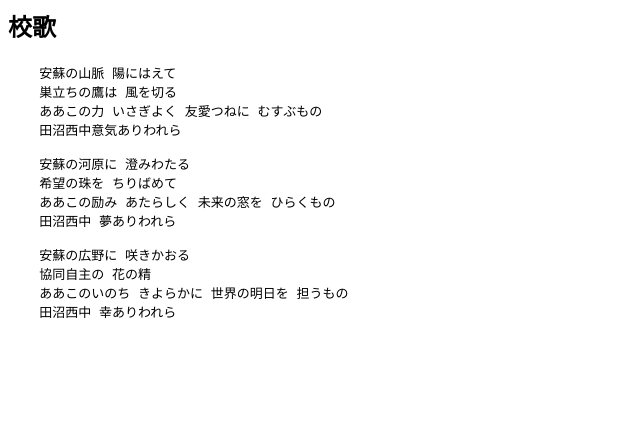
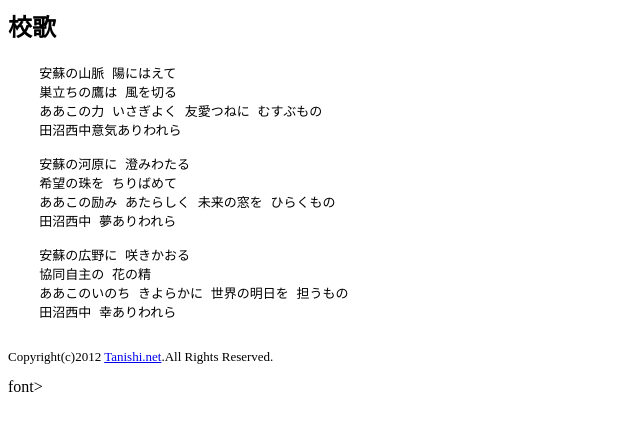
Before and after one commit to iiducca/tanishi-net.github.io, a plain HTML site: page index.html in a window 1280 px wide. Shown: the whole page, without its empty margins (0-640 px from the left). Drawn offline with Linux system fonts and the light colour scheme.

Commit message:
Update index.html

```diff
--- a/index.html
+++ b/index.html
@@ -20,5 +20,6 @@
     ああこのいのち きよらかに 世界の明日を 担うもの
     田沼西中 幸ありわれら
     </pre>
+    <font size=-1><p>Copyright(c)2012 <a href="mailto:info@tanishi.net">Tanishi.net</a>.All Rights Reserved.</p></font>font>
   </body>
 </html>
```
